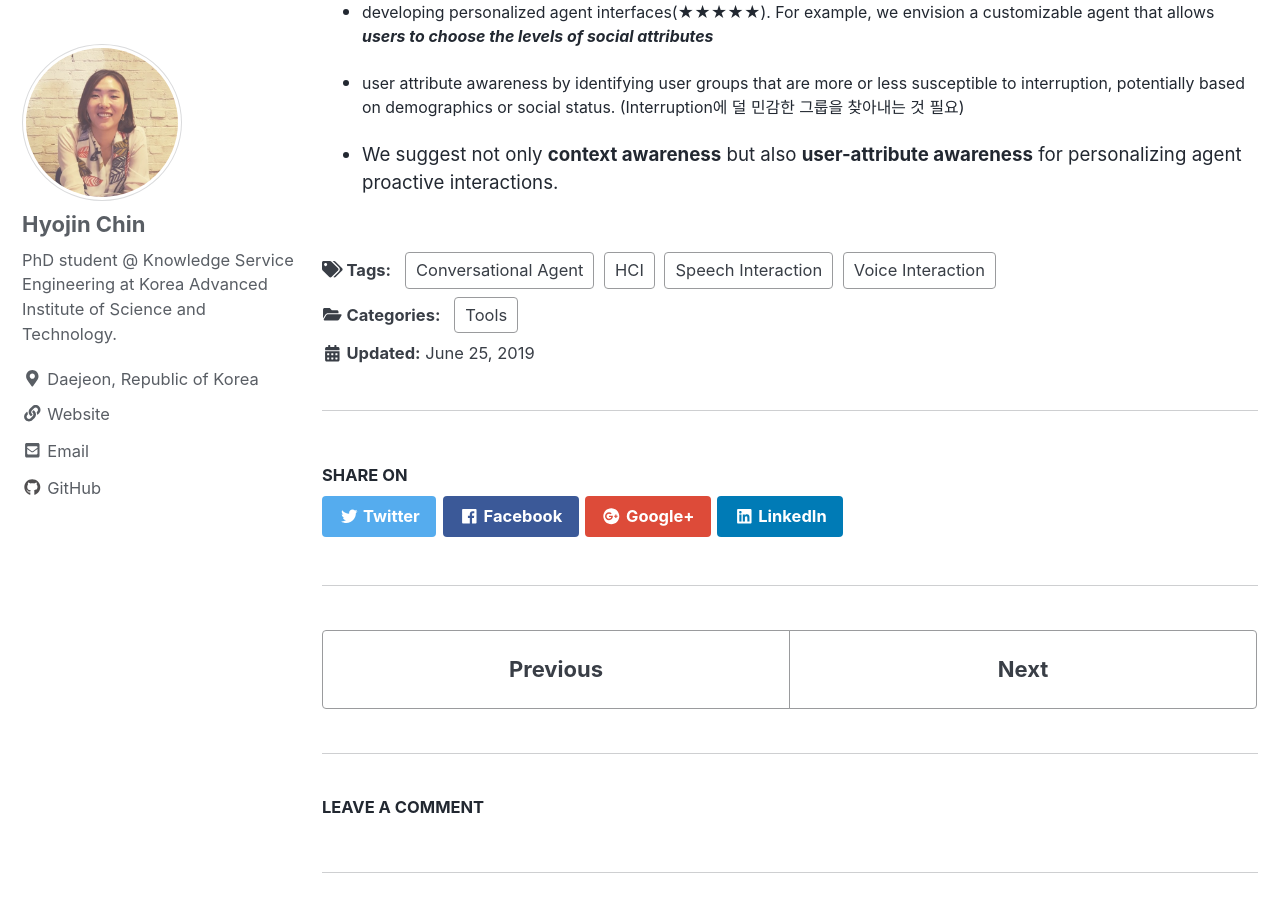
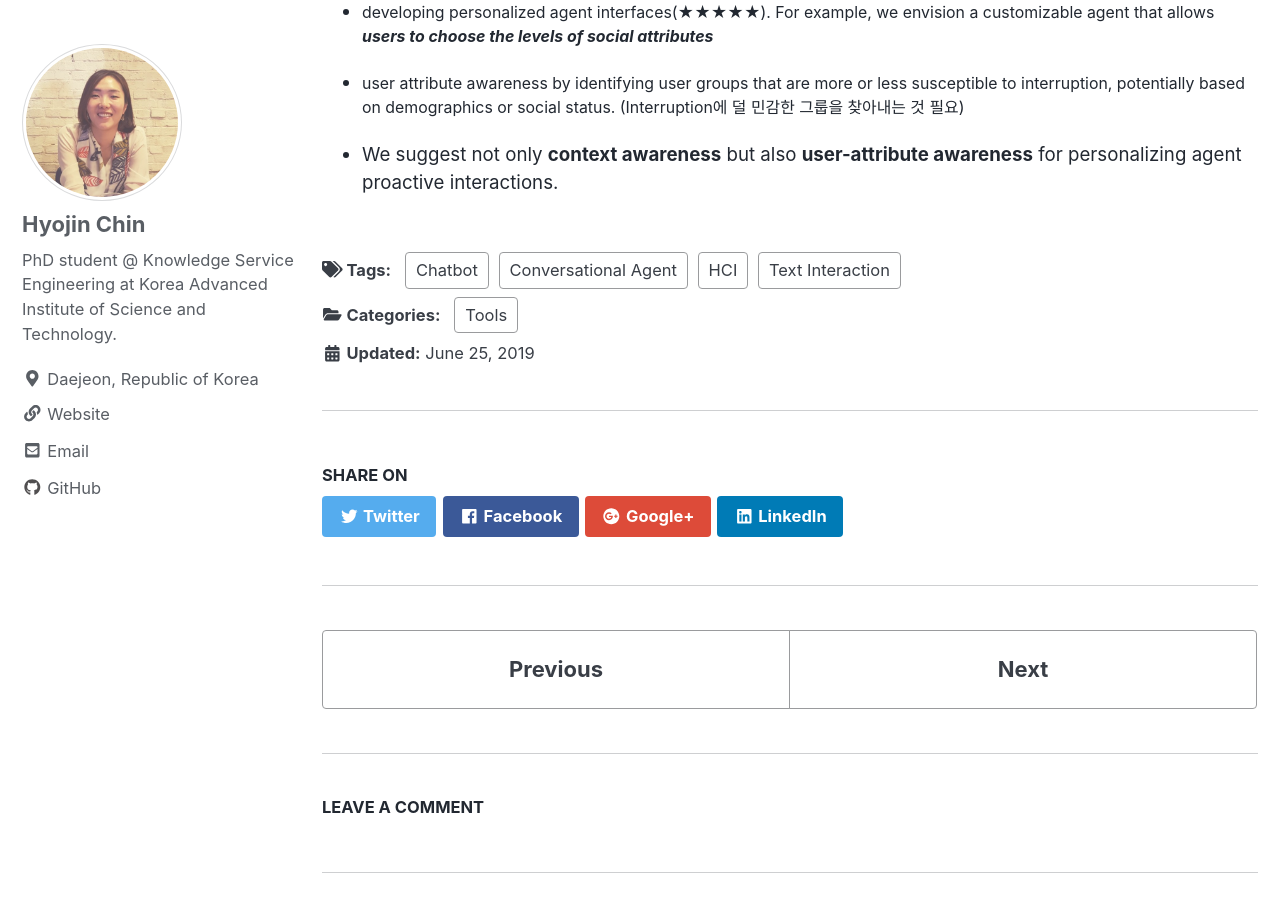
Before and after one commit to tesschin/tesschin.github.io, a Jekyll site: the page built from _posts/2019-06-25-paper3.md, in a window 1280 px wide and 900 px high, scrolled down 2695 px. Built offline with Jekyll 4.4.1, drawn with Linux system fonts in a browser that asks for light colours; nearby versions of some CDN libraries.

Commit message:
Update 2019-06-25-paper3.md

```diff
--- a/_posts/2019-06-25-paper3.md
+++ b/_posts/2019-06-25-paper3.md
@@ -7,8 +7,8 @@ categories:
 tags:
   - Conversational Agent
   - HCI
-  - Speech Interaction
-  - Voice Interaction
+  - Text Interaction
+  - Chatbot
 ---
 
 
```
